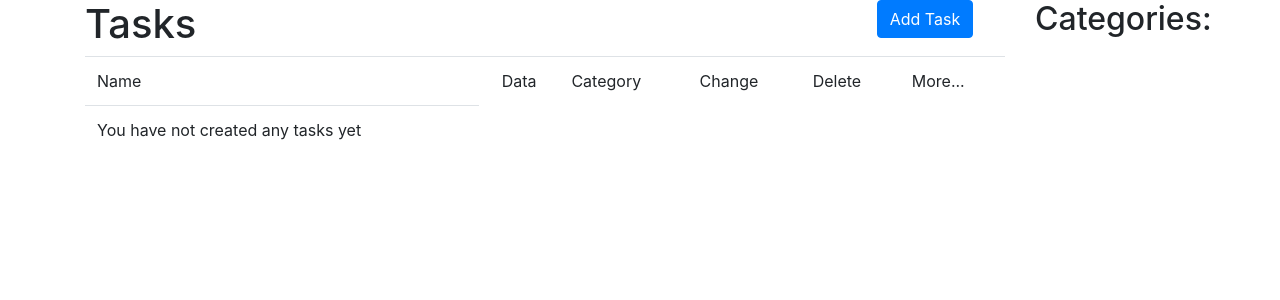
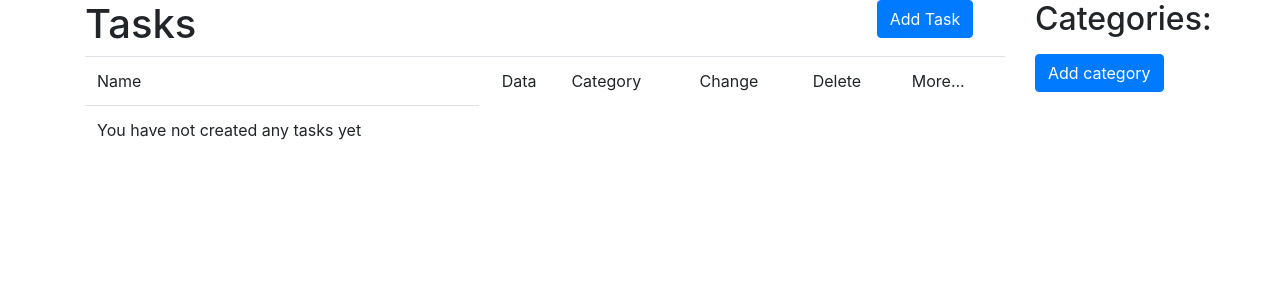
Before and after one commit to Chenger1/toDoApp-v3, a Django app: page /tasks/ in a window 1280 px wide. Shown: the part 56-356 px from the top of the page. Run offline with Django 3.2, Linux system fonts and the light colour scheme; the visitor is signed in with stand-in values (Sample User, id 1); data that the repository does not hold is empty.

Commit message:
update: Add button to create category

```diff
--- a/todo/tasks/templates/task/list.html
+++ b/todo/tasks/templates/task/list.html
@@ -61,6 +61,7 @@
                     {% endfor %}
                 {% endwith %}
             </ul>
+            <a href="{% url 'tasks:create_category' %}"><button class="btn btn-primary">Add category</button></a>
         </aside>
     </div>
 </div>
```
